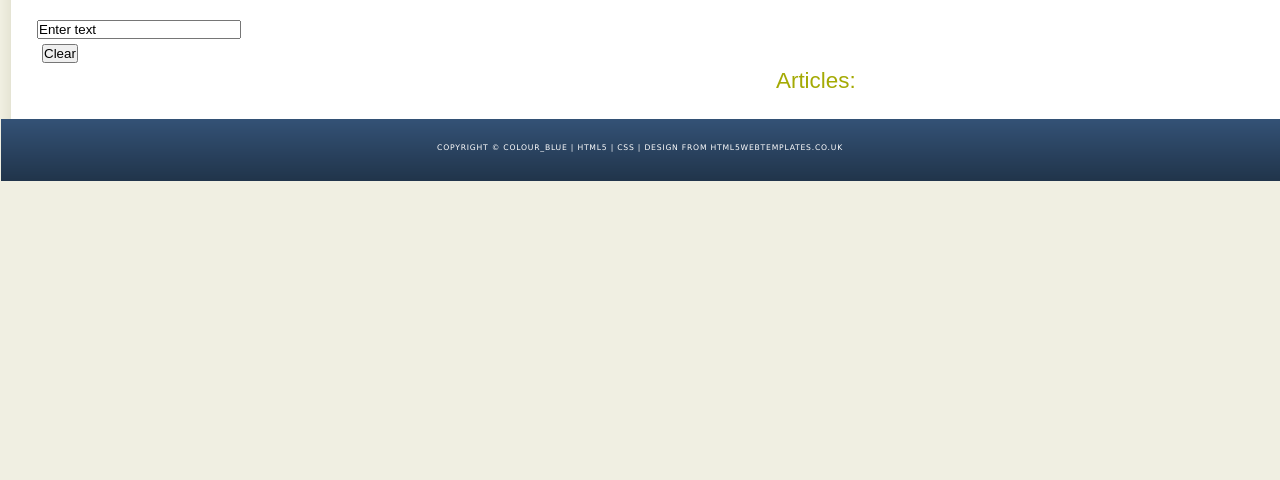
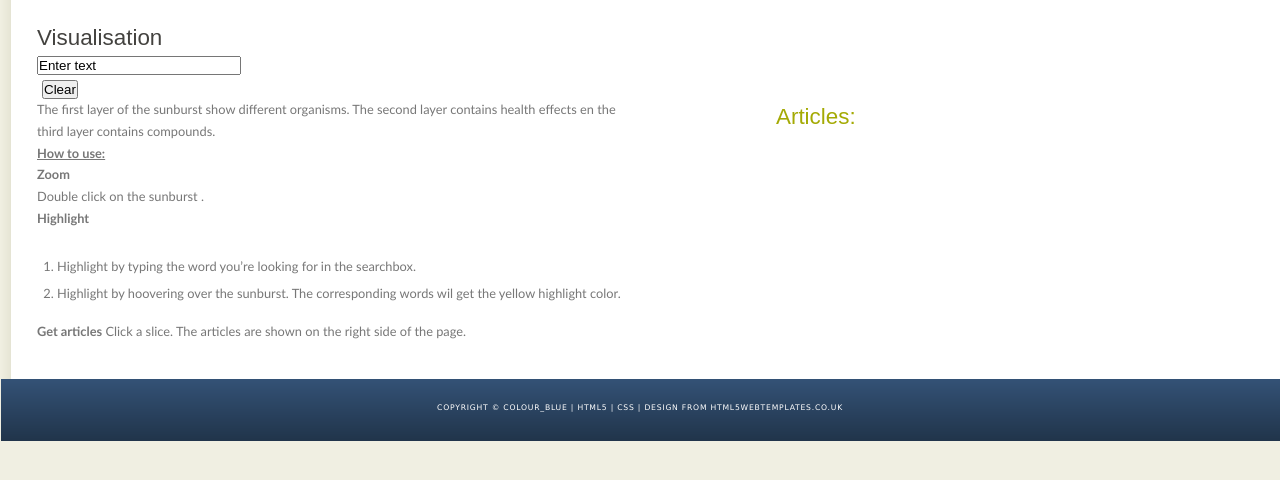
Before and after one commit to rogier-stegeman/ProjectGourdeous, a Flask app: page /sunburst in a window 1280 px wide. Shown: the part 240-720 px from the top of the page. Run offline with Flask 2, Linux system fonts and the light colour scheme; some libraries are stand-ins or nearby versions.

Commit message:
sunbursttext

```diff
--- a/Gourdeous/static/js/burst.js
+++ b/Gourdeous/static/js/burst.js
@@ -48,7 +48,7 @@
         .attr("transform", "translate(" + width / 2 + "," + (height / 2) + ")");
 
 // Load the json file
-    d3.json("static/js/Jason.json", function (error, root) {
+    d3.json("static/js/Jason3.json", function (error, root) {
 
         if (error) throw error;
         root = d3.hierarchy(root);
@@ -92,12 +92,12 @@
                 return d.data.name
             })
             .attr("pointer-event", "none")
-            .append("title",function(name) {
-                return name.data.name + "\n" + formatNumber(name.value)
-            })
-            .text(function(name) {
-                return name.data.name + "\n" + formatNumber(name.value);
-            });
+            //.append("title",function(name) {
+            //    return name.data.name + "\n" + formatNumber(name.value)
+            //})
+            //.text(function(name) {
+            //    return name.data.name + "\n" + formatNumber(name.value);
+            //});
         //.append("title",function(name) {return name.data.name + "\n" + formatNumber(name.value)})
         //.text(function(name) { /*alert("Q1"+ name+" "+name)*/;return name.data.name + "\n" + formatNumber(name.value)
         //.append("name",function (name) {return name.data.name})
--- a/Gourdeous/templates/sunburst.html
+++ b/Gourdeous/templates/sunburst.html
@@ -26,7 +26,13 @@ function myFunction() {
 </script>
 {% endblock %}
 {% block content %}
+
     <div style="width: 200px" class="outer">
+        <h1>
+        Visualisation
+    </h1>
+
+
         <form>
             <input type="text" value="Enter text" id="highlightWord" style="width: 200px">
             <!-- Deprecated -->
@@ -50,7 +56,24 @@ function myFunction() {
             <script src="{{ url_for('static', filename='js/burst.js') }}"></script>
 
         </div>
-    <script>
+    <div style="width: 600px;">
+     <p>
+The first layer of the sunburst show different organisms. The second layer contains health effects en the third layer contains compounds.
 
-</script>
+<br><b><u>How to use:</u></b><br>
+
+         <b>Zoom</b><br>
+Double click on the sunburst .
+<br>
+         <b>Highlight</b>
+         <ol>
+    <li>Highlight by typing the word you’re looking for in the searchbox.</li>
+    <li>Highlight by hoovering over the sunburst. The corresponding words wil get the yellow highlight color.</li>
+</ol>
+
+
+<b>Get articles</b>
+Click a slice. The articles are shown on the right side of the page.
+</p>
+</div>
 {% endblock %}
```
